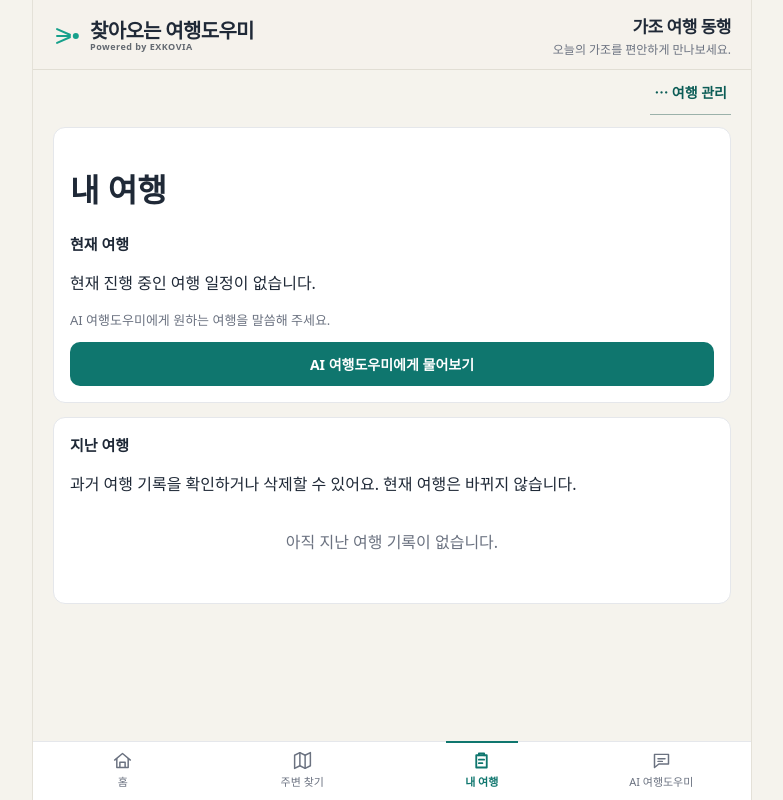
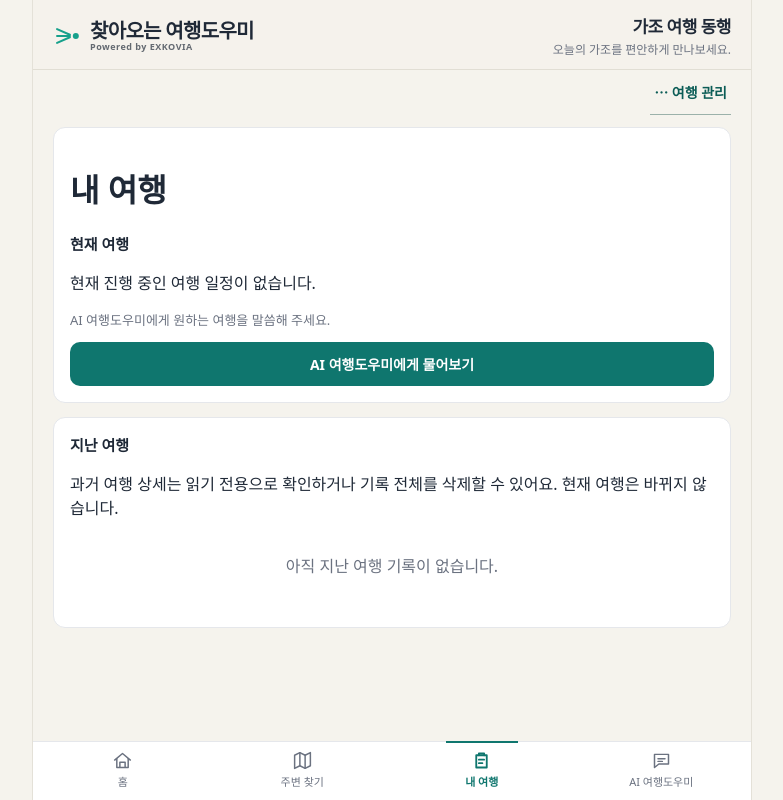
Before and after one commit to myungdae/gajo, a React (Vite) app in the folder client/: page /gajo/itinerary in a window 1280 px wide. Shown: the whole page, without its empty margins (248-1031 px from the left). Built offline with nearby package versions, Linux system fonts and the light colour scheme.

Commit message:
fix: preserve archived trip read-only guidance

```diff
--- a/client/src/components/ArchivedTrips.tsx
+++ b/client/src/components/ArchivedTrips.tsx
@@ -19,7 +19,7 @@ export default function ArchivedTrips() {
   return (
     <section className="card archived-trips" aria-labelledby="archived-trips-title">
       <h2 id="archived-trips-title">지난 여행</h2>
-      <p>과거 여행 기록을 확인하거나 삭제할 수 있어요. 현재 여행은 바뀌지 않습니다.</p>
+      <p>과거 여행 상세는 읽기 전용으로 확인하거나 기록 전체를 삭제할 수 있어요. 현재 여행은 바뀌지 않습니다.</p>
       {!trips.length && <p className="archived-trips-empty">아직 지난 여행 기록이 없습니다.</p>}
       {(showAll ? trips : trips.slice(0, DEFAULT_ARCHIVE_COUNT)).map((trip) => {
         const { steps, saved: places, completed, skipped, replaced, newlyAdded } = archivedTripSummary(trip);
```
